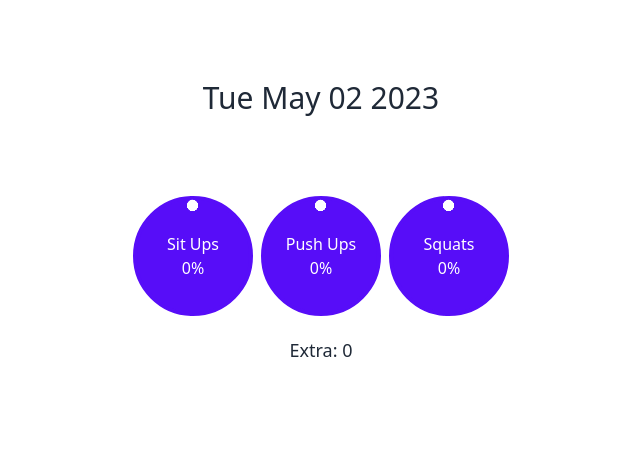
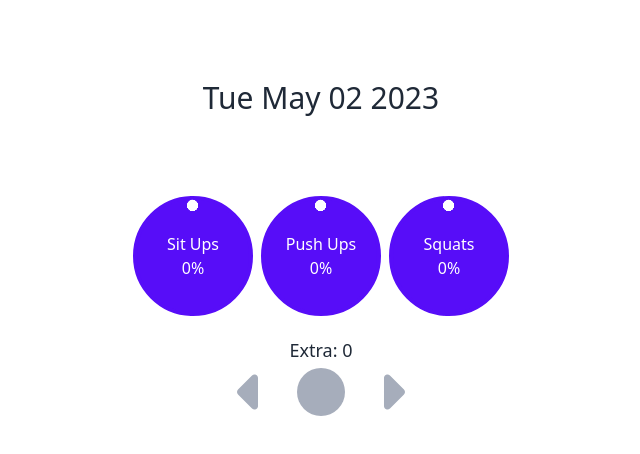
Before and after one commit to rrossmiller/daily-goal-tracker, a React (Vite) app in the folder ui/: page / in a window 1280 px wide. Shown: the top 454 px of the page, without its empty margins (319-959 px from the left). Built offline with nearby package versions, Linux system fonts and the light colour scheme; no server answers.

Commit message:
navigation

```diff
--- a/ui/src/App.tsx
+++ b/ui/src/App.tsx
@@ -1,7 +1,8 @@
 /**
  * Don't use this as an example of good practices 😉
+ * ... It works for me
  */
-import { useState } from 'react';
+import {useState} from 'react';
 import './App.css';
 
 interface Response {
@@ -17,7 +18,7 @@ interface SliderProps {
     hide: boolean;
     topic: string;
     topicTitle: string;
-    getData: any;
+    getData(date: Date): void;
 }
 function Slider(p: SliderProps) {
     const [val, setVal] = useState(0);
@@ -25,7 +26,7 @@ function Slider(p: SliderProps) {
     async function saveData(date: Date) {
         const day = `${date.getDate()}${date.getMonth()}${date.getUTCFullYear()}`;
         const reqData: any = {
-            "dayId": day,
+            dayId: day,
         };
         reqData[p.topic] = val;
 
@@ -47,12 +48,12 @@ function Slider(p: SliderProps) {
         }
 
         await fetch(`/api/days/${p.topic}`, {
-            method: "POST",
+            method: 'POST',
             headers: {
-                "Content-Type": "application/json",
+                'Content-Type': 'application/json',
                 // 'Content-Type': 'application/x-www-form-urlencoded',
             },
-            body: JSON.stringify(reqData)
+            body: JSON.stringify(reqData),
         });
 
         p.getData(p.today);
@@ -60,31 +61,39 @@ function Slider(p: SliderProps) {
     return (
         <div className={`flex flex-col items-center ${p.hide ? 'hidden' : ''}`}>
             {`${p.topicTitle}: ${val}`}
-            <input className="dsyrange dsyrange-lg my-5" type="range" min="0" max="100" onChange={(v) => {
-                const x = +v.target.value;
-                setVal(x);
-            }} />
+            <input
+                className='dsyrange dsyrange-lg my-5'
+                type='range'
+                min='0'
+                max='100'
+                onChange={(v) => {
+                    const x = +v.target.value;
+                    setVal(x);
+                }}
+            />
 
-            <button className='dsybtn' onClick={() => {
-                saveData(p.today);
-            }}>
+            <button
+                className='dsybtn'
+                onClick={() => {
+                    saveData(p.today);
+                }}
+            >
                 Submit
             </button>
         </div>
     );
 }
 
-
 function App() {
+    const [today, setToday] = useState(new Date());
     const [sitUps, setSitUps] = useState(0);
     const [pushUps, setPushUps] = useState(0);
     const [squats, setSquats] = useState(0);
     const [extra, setExtra] = useState(0);
     const [hideSlider, setHideSlider] = useState(true);
-    const [sliderTopic, setSliderTopic] = useState("pushUps");
-    const [sliderTopicTitle, setSliderTopicTitle] = useState("Push Ups");
+    const [sliderTopic, setSliderTopic] = useState('pushUps');
+    const [sliderTopicTitle, setSliderTopicTitle] = useState('Push Ups');
 
-    const today = new Date();
     const radialSize = 7;
 
     async function getData(date: Date) {
@@ -106,33 +115,39 @@ function App() {
             </div>
             {/* radial progress */}
             <div className='flex overflow-hidden'>
-                <button className="dsyradial-progress bg-primary text-primary-content border-4 border-primary align-center" style={{ "--value": sitUps, "--size": `${radialSize}rem` }}
+                <button
+                    className='dsyradial-progress bg-primary text-primary-content border-4 border-primary align-center'
+                    style={{'--value': sitUps, '--size': `${radialSize}rem`}}
                     onClick={() => {
                         setHideSlider(!hideSlider);
-                        setSliderTopic("sitUps");
-                        setSliderTopicTitle("Sit Ups");
+                        setSliderTopic('sitUps');
+                        setSliderTopicTitle('Sit Ups');
                     }}
                 >
                     <div className='flex justify-center'>Sit Ups</div>
                     <div className='flex justify-center'>{sitUps}%</div>
                 </button>
 
-                <button className="dsyradial-progress bg-primary text-primary-content border-4 border-primary align-center mx-2" style={{ "--value": pushUps, "--size": `${radialSize}rem` }}
+                <button
+                    className='dsyradial-progress bg-primary text-primary-content border-4 border-primary align-center mx-2'
+                    style={{'--value': pushUps, '--size': `${radialSize}rem`}}
                     onClick={() => {
                         setHideSlider(!hideSlider);
-                        setSliderTopic("pushUps");
-                        setSliderTopicTitle("Push Ups");
+                        setSliderTopic('pushUps');
+                        setSliderTopicTitle('Push Ups');
                     }}
                 >
                     <div className='flex justify-center'>Push Ups</div>
                     <div className='flex justify-center'>{pushUps}%</div>
                 </button>
 
-                <button className="dsyradial-progress bg-primary text-primary-content border-4 border-primary align-center" style={{ "--value": squats, "--size": `${radialSize}rem` }}
+                <button
+                    className='dsyradial-progress bg-primary text-primary-content border-4 border-primary align-center'
+                    style={{'--value': squats, '--size': `${radialSize}rem`}}
                     onClick={() => {
                         setHideSlider(!hideSlider);
-                        setSliderTopic("squats");
-                        setSliderTopicTitle("Squats");
+                        setSliderTopic('squats');
+                        setSliderTopicTitle('Squats');
                     }}
                 >
                     <div className='flex justify-center'>Squats</div>
@@ -140,6 +155,46 @@ function App() {
                 </button>
             </div>
             <h3 className='mt-5 text-lg'>Extra: {extra}</h3>
+            <div className='flex'>
+                <button // back arrow
+                    className='w-7 fill-[#a6adbb]'
+                    onClick={() => {
+                        today.setDate(today.getDate() - 1);
+                        setToday(today);
+                        getData(today);
+                    }}
+                >
+                    {/* <!--! Font Awesome Pro 6.4.0 by @fontawesome - https://fontawesome.com License - https://fontawesome.com/license (Commercial License) Copyright 2023 Fonticons, Inc. --> */}
+                    <svg xmlns='http://www.w3.org/2000/svg' viewBox='0 0 256 512'>
+                        <path d='M9.4 278.6c-12.5-12.5-12.5-32.8 0-45.3l128-128c9.2-9.2 22.9-11.9 34.9-6.9s19.8 16.6 19.8 29.6l0 256c0 12.9-7.8 24.6-19.8 29.6s-25.7 2.2-34.9-6.9l-128-128z' />
+                    </svg>
+                </button>
+                <button
+                    className='w-12 mx-8 fill-[#a6adbb]'
+                    onClick={() => {
+                        setToday(new Date());
+                        getData(today);
+                    }}
+                >
+                    {/* <!--! Font Awesome Pro 6.4.0 by @fontawesome - https://fontawesome.com License - https://fontawesome.com/license (Commercial License) Copyright 2023 Fonticons, Inc. --> */}
+                    <svg xmlns='http://www.w3.org/2000/svg' viewBox='0 0 512 512'>
+                        <path d='M256 512A256 256 0 1 0 256 0a256 256 0 1 0 0 512z' />
+                    </svg>
+                </button>
+                <button // forward arrow
+                    className='w-7 fill-[#a6adbb]'
+                    onClick={() => {
+                        today.setDate(today.getDate() + 1);
+                        setToday(today);
+                        getData(today);
+                    }}
+                >
+                    {/* <!--! Font Awesome Pro 6.4.0 by @fontawesome - https://fontawesome.com License - https://fontawesome.com/license (Commercial License) Copyright 2023 Fonticons, Inc. --> */}
+                    <svg xmlns='http://www.w3.org/2000/svg' viewBox='0 0 256 512'>
+                        <path d='M246.6 278.6c12.5-12.5 12.5-32.8 0-45.3l-128-128c-9.2-9.2-22.9-11.9-34.9-6.9s-19.8 16.6-19.8 29.6l0 256c0 12.9 7.8 24.6 19.8 29.6s25.7 2.2 34.9-6.9l128-128z' />
+                    </svg>
+                </button>
+            </div>
             <div className='absolute bottom-[15%] w-11/12'>
                 <Slider today={today} hide={hideSlider} topic={sliderTopic} topicTitle={sliderTopicTitle} getData={getData} />
             </div>
```
Also changed, not shown: 1 other file (tests, documents, lock files or other folders).
